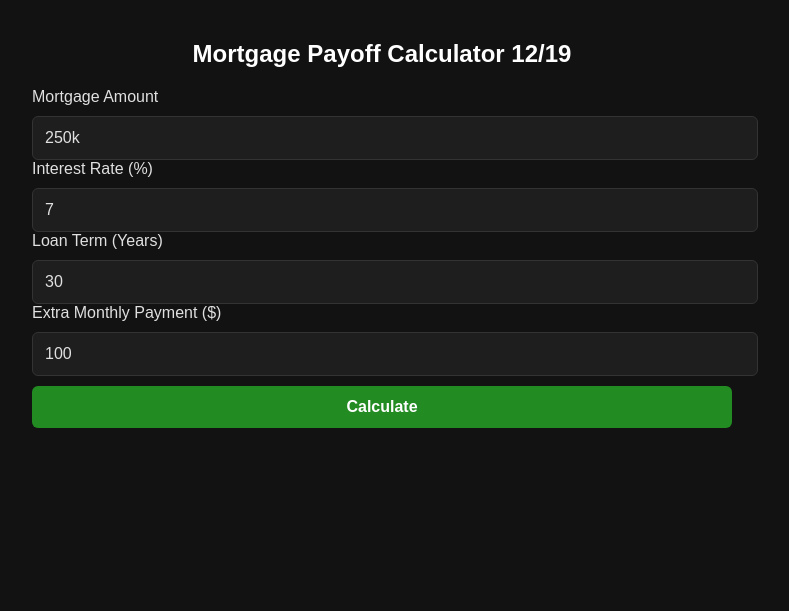
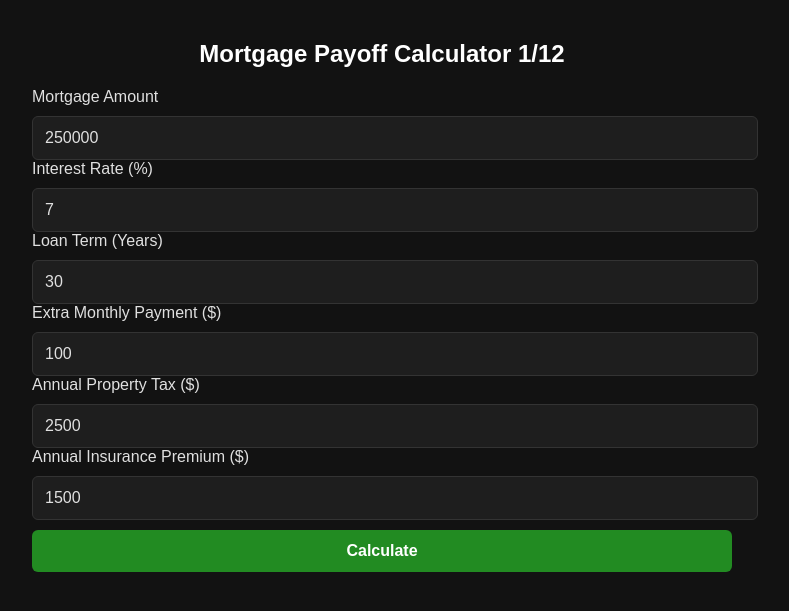
Before and after one commit to DaneJ081/Mortgage-Payoff-Calc, a Flask app: page / in a window 1280 px wide. Shown: the top 611 px of the page, without its empty margins (258-1047 px from the left). Run offline with Flask 3, Linux system fonts and the light colour scheme.

Commit message:
Added taxes and insurance fields for amortization calculator and added pre deployment linter, formatter and security checks

```diff
--- a/app.py
+++ b/app.py
@@ -1,10 +1,12 @@
 import matplotlib
 
 matplotlib.use("Agg")  # headless for Docker
+import io
+
 import matplotlib.pyplot as plt
-import io
 from flask import Flask, render_template, request, send_file
-from calc_logic import parse_amount, do_math, pretty_duration
+
+from calc_logic import do_math, parse_amount, pretty_duration
 
 app = Flask(__name__)
 
@@ -23,13 +25,19 @@ def index():
             rate = float(request.form["rate"])
             term = int(request.form["term"])
             extra = float(request.form["extra"])
+            tax = float(request.form["tax"])
+            insurance = float(request.form["insurance"])
         except Exception:
             result = {"error": "Invalid input. Check your values."}
             return render_template("index.html", result=result)
 
         # Calculate balances
-        Bal, Mon, totalInterest = do_math(loan, rate, 0, term)
-        Bal2, Mon2, totalInterest2 = do_math(loan, rate, extra, term)
+        Bal, Mon, totalInterest, monthlyPayment = do_math(
+            loan, rate, 0, term, tax, insurance
+        )
+        Bal2, Mon2, totalInterest2, monthlyPayment = do_math(
+            loan, rate, extra, term, tax, insurance
+        )
 
         interestDifference = totalInterest - totalInterest2
         payoff1 = pretty_duration(len(Mon))
@@ -59,6 +67,8 @@ def index():
         current_plot = buf
 
         result = {
+            "monthlyPayment": round(monthlyPayment),
+            "extra": round(extra),
             "payoff1": payoff1,
             "payoff2": payoff2,
             "totalInterest": totalInterest,
@@ -80,4 +90,4 @@ def plot_png():
 
 
 if __name__ == "__main__":
-    app.run(host="0.0.0.0", port=8000)
+    app.run(host="0.0.0.0", port=8000)  # nosec B104
--- a/templates/index.html
+++ b/templates/index.html
@@ -62,11 +62,11 @@
 </head>
 <body>
 
-<h2>Mortgage Payoff Calculator 12/19</h2>
+<h2>Mortgage Payoff Calculator 1/12</h2>
 
 <form method="POST">
     <label>Mortgage Amount</label>
-    <input type="text" name="loan" value="250k">
+    <input type="text" name="loan" value="250000">
 
     <label>Interest Rate (%)</label>
     <input type="text" name="rate" value="7">
@@ -77,6 +77,12 @@
     <label>Extra Monthly Payment ($)</label>
     <input type="text" name="extra" value="100">
 
+    <label>Annual Property Tax ($)</label>
+    <input type="text" name="tax" value="2500">
+
+    <label>Annual Insurance Premium ($)</label>
+    <input type="text" name="insurance" value="1500">
+
     <button type="submit">Calculate</button>
 </form>
 
@@ -85,9 +91,11 @@
     {% if result.error %}
         <p style="color: red;">{{ result.error }}</p>
     {% else %}
+        <p><b>Base Monthly Payment:</b> ${{ result.monthlyPayment }}</p>
+        <p><b>Monthly Payment with Extra:</b> ${{ result.monthlyPayment + result.extra }}</p>
         <p><b>Payoff WITHOUT extra:</b> {{ result.payoff1 }} and ${{ result.totalInterest }}K in interest paid.</p>
         <p><b>Payoff WITH extra:</b> {{ result.payoff2 }} and ${{ result.totalInterest2 }}K in interest paid.</p>
-        <p><b>Total saved :</b> {{ result.saved }} and ${{ result.interestDifference }}k in interest. </p>
+        <p><b>Total saved :</b> {{ result.saved }} and ${{ result.interestDifference }}k in interest.</p>
 
         <h3>Payoff Chart</h3>
         <img src="{{ result.plot }}" width="100%" alt = "Amortization plot">
```
Also changed, not shown: calc_logic.py (+12 -5 lines), .github/workflows/Build and Release.yml, .gitleaks.toml (added), .pre-commit-config.yaml (added), README.md, 7 other files.
